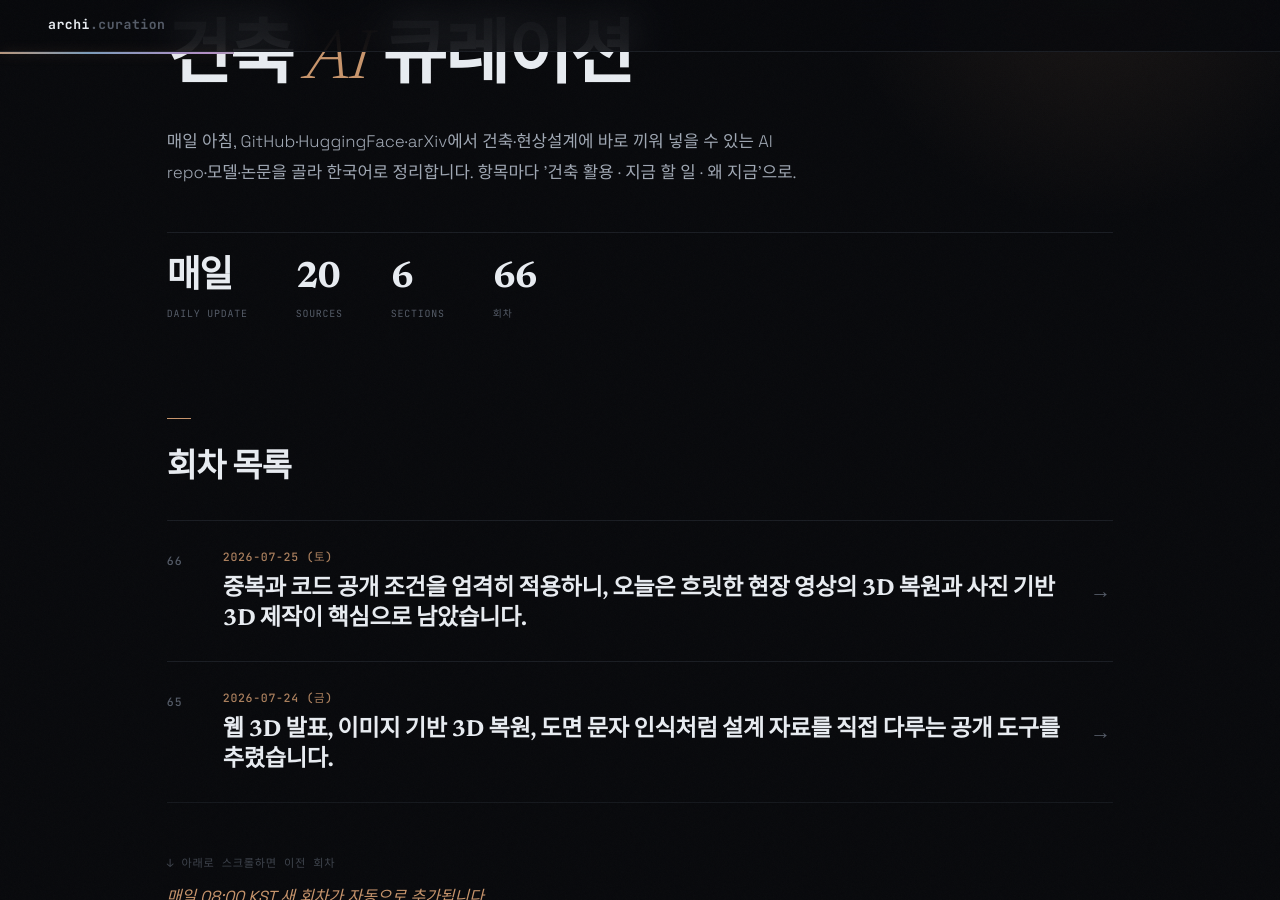
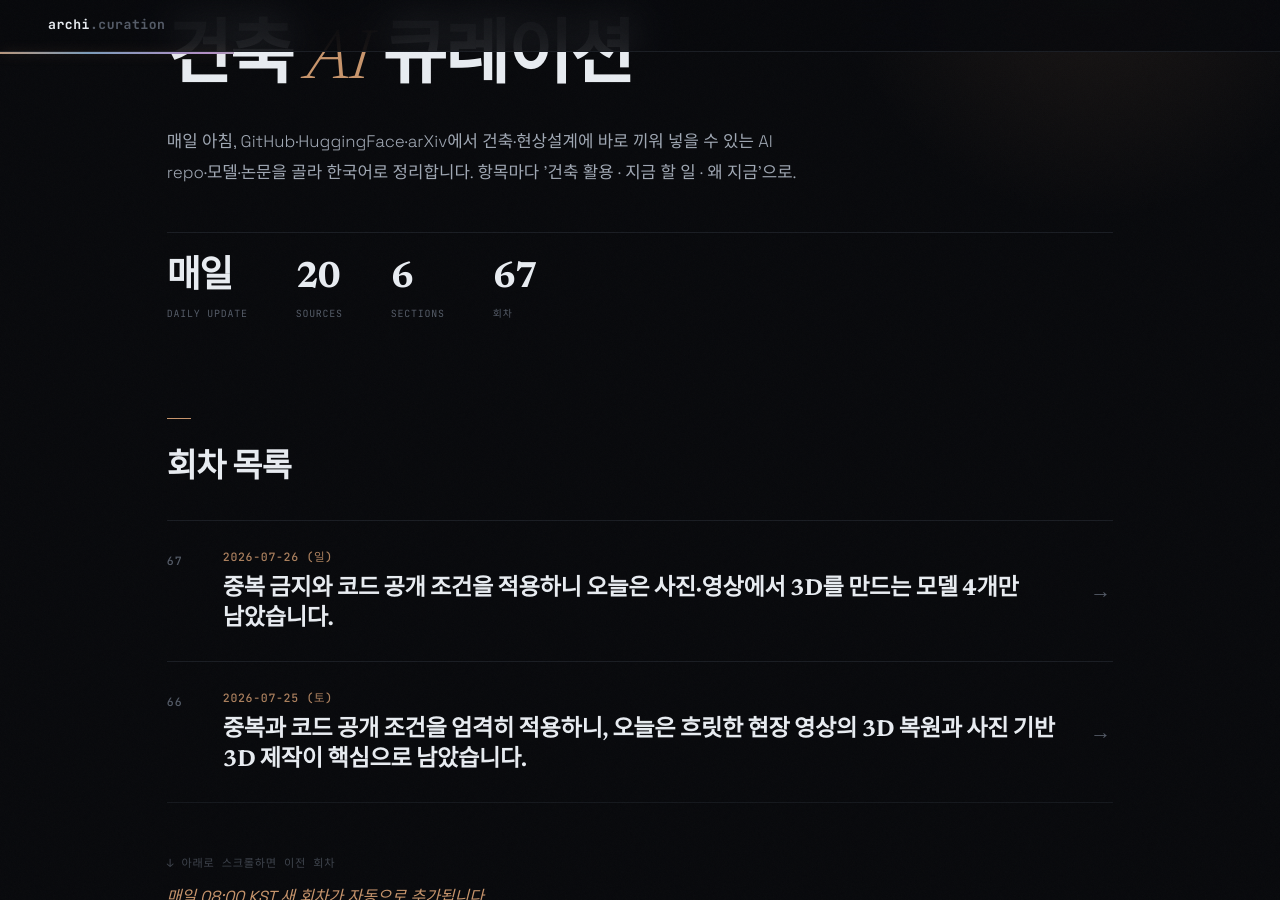
Before and after one commit to ghkch5gh-jpg/ainews-curation, a Jekyll site: the page built from index.md, in a window 1280 px wide and 900 px high, scrolled down 190 px. Built offline with Jekyll 4.4.1, drawn with Linux system fonts in a browser that asks for light colours; some web fonts are replaced.

Commit message:
daily: 2026-07-26

```diff
--- /dev/null
+++ b/2026-07-26_일.md
@@ -0,0 +1,75 @@
+---
+title: 2026-07-26 (일)
+eyebrow: ARCH · AI CURATION
+hero_title: "2026 · 07 · 26 <em>(일)</em>"
+description: "중복 금지와 코드 공개 조건을 적용하니 오늘은 사진·영상에서 3D를 만드는 모델 4개만 남았습니다."
+summary: 중복 금지와 코드 공개 조건을 적용하니 오늘은 사진·영상에서 3D를 만드는 모델 4개만 남았습니다.
+---
+
+<div class="news">
+<section class="news-flow-sec reveal"><h2 class="news-flow__t">이번 회차 흐름</h2><div class="news-flow"><p>안녕하세요! 오늘은 사진과 영상을 설계 참고용 3D로 바꾸는 기술이 중심입니다. 완성된 BIM을 바로 만들어주는 단계는 아니지만, 현장 기록과 매스 스터디의 출발점을 만드는 도구는 꾸준히 좋아지고 있어요. 특히 여러 사진의 위치 관계를 읽거나, 기존 3D 생성 모델을 가볍게 실행하려는 시도가 눈에 띕니다. 다만 수집된 자료 가운데 상당수가 최근 회차와 겹쳤고, 새 논문에는 공개 코드 링크가 확인되지 않았습니다. 억지로 수를 채우지 않고 지금 바로 내려받을 수 있는 자료만 추렸어요.</p></div></section>
+<section class="news-sec">
+<h2 class="news-sec__t">오늘의 헤드라인</h2>
+<article class="ni reveal">
+  <header class="ni__h">
+    <span class="ni__n">01</span>
+    <a class="ni__t" href="https://huggingface.co/facebook/VGGT-1B" target="_blank" rel="noopener">여러 사진의 위치를 맞춰 3D 장면을 만드는 VGGT <span class="ni__arrow">↗</span></a>
+    <span class="ni__tr"><span class="ni__src">HuggingFace</span><span class="ni__score">8/10</span></span>
+  </header>
+  <p class="ni__body">VGGT-1B는 여러 사진을 입력으로 사용하는 Image-to-3D 모델입니다. 다만 제공된 원문 발췌만으로는 카메라 위치와 공간 깊이를 함께 추정하는지, Rhino용 3D 참고 자료를 만들 수 있는지 확인하기 어렵습니다. BIM 부재나 정확한 실측 치수를 출력한다는 근거도 제시되지 않았습니다.</p>
+  <ul class="ni__pts"><li>여러 사진 사이의 카메라 위치와 공간 관계를 함께 추정합니다.</li><li>현장 사진을 3D 참고 자료로 바꾸는 초기 작업에 쓸 수 있습니다.</li><li>치수와 형상은 실측 자료를 기준으로 다시 검증해야 합니다.</li></ul>
+  <div class="ni__meta">
+    <div class="ni__row"><dt>얻는 것</dt><dd>여러 각도에서 촬영한 사진을 3D 자료로 변환하는 실험에 검토할 수 있습니다. 구체적인 출력물과 Rhino 연계 가능 여부는 모델 설명서를 추가로 확인해야 합니다.</dd></div>
+    <div class="ni__row ni__row--do"><dt>지금 할 일</dt><dd><p class="ni__do-text"><code class="ni__code">git clone https://huggingface.co/facebook/VGGT-1B</code> 후 Claude Code에 &quot;모델 설명서에서 설치 조건, 입력 사진 형식, 출력 형식과 Rhino 연계 가능 여부를 확인해줘&quot;라고 시켜보세요.</p></dd></div>
+    <div class="ni__row ni__row--why"><dt>왜 지금</dt><dd>사진 기반 3D 기술이 단순한 보기 좋은 장면을 넘어 카메라와 공간 관계를 함께 읽는 방향으로 이동하고 있습니다. 실측을 대체하진 못해도 초기 현황 모델 제작 시간을 줄일 가능성이 커요.</dd></div>
+  </div>
+  <footer class="ni__f"><span class="ni__verified">✓ 원문 대조</span><a class="ni__story" href="https://huggingface.co/facebook/VGGT-1B" target="_blank" rel="noopener">스토리 →</a></footer>
+</article>
+<article class="ni reveal">
+  <header class="ni__h">
+    <span class="ni__n">02</span>
+    <a class="ni__t" href="https://huggingface.co/ilintar/trellis2-gguf" target="_blank" rel="noopener">가볍게 실행하도록 줄인 TRELLIS.2 3D 모델 <span class="ni__arrow">↗</span></a>
+    <span class="ni__tr"><span class="ni__src">HuggingFace</span><span class="ni__score">7/10</span></span>
+  </header>
+  <p class="ni__body">이 자료는 TRELLIS 계열의 이미지 기반 3D 모델을 GGUF 형식으로 제공하는 저장소입니다. 다만 제공된 원문 발췌만으로는 원본보다 얼마나 가볍거나 작은지, 제품 사진이나 매스 이미지를 어떤 방식으로 3D로 변환하는지 확인할 수 없습니다. 사용 환경과 출력 형식은 모델 설명서를 먼저 확인해야 합니다.</p>
+  <ul class="ni__pts"><li>기존 3D 생성 모델을 더 작은 실행 파일 형태로 제공합니다.</li><li>단일 이미지에서 개략적인 입체 형상을 만드는 실험에 알맞습니다.</li><li>생성 결과를 CAD나 BIM 형상으로 다시 정리하는 과정이 필요합니다.</li></ul>
+  <div class="ni__meta">
+    <div class="ni__row"><dt>얻는 것</dt><dd>이미지를 3D로 변환하는 작업에 활용 가능한지 시험해볼 수 있습니다. OBJ나 glTF 출력과 Rhino 연계 가능 여부는 발췌에서 확인되지 않으므로 별도 검토가 필요합니다.</dd></div>
+    <div class="ni__row ni__row--do"><dt>지금 할 일</dt><dd><p class="ni__do-text"><code class="ni__code">git clone https://huggingface.co/ilintar/trellis2-gguf</code> 후 Claude Code에 &quot;모델 설명서를 읽고 Windows 실행 가능 여부, 필요한 하드웨어, 입력과 출력 형식, Rhino 연계 방법을 정리해줘&quot;라고 요청하세요.</p></dd></div>
+    <div class="ni__row ni__row--why"><dt>왜 지금</dt><dd>3D 생성 모델은 좋아지고 있지만 큰 그래픽카드가 필요한 경우가 많습니다. 가볍게 줄인 배포본은 사무실 장비에서 시험할 가능성을 넓혀줍니다.</dd></div>
+  </div>
+  <footer class="ni__f"><span class="ni__verified">✓ 원문 대조</span><a class="ni__story" href="https://huggingface.co/ilintar/trellis2-gguf" target="_blank" rel="noopener">스토리 →</a></footer>
+</article>
+<article class="ni reveal">
+  <header class="ni__h">
+    <span class="ni__n">03</span>
+    <a class="ni__t" href="https://huggingface.co/nvidia/Cosmos3-Edge" target="_blank" rel="noopener">현장 영상을 3D 이해 자료로 바꾸는 Cosmos3-Edge <span class="ni__arrow">↗</span></a>
+    <span class="ni__tr"><span class="ni__src">HuggingFace</span><span class="ni__score">6/10</span></span>
+  </header>
+  <p class="ni__body">Cosmos3-Edge라는 NVIDIA 모델 저장소이지만, 제공된 원문 발췌에는 모델의 용도와 기능을 설명하는 내용이 없습니다. 현실 영상이나 움직임의 이해, 현장 영상 분류, 3D 분석 및 BIM 출력 가능 여부는 이 발췌만으로 확인할 수 없습니다.</p>
+  <ul class="ni__pts"><li>현실 영상과 공간 변화를 다루는 모델 자료입니다.</li><li>현장 기록을 분류하거나 후속 3D 분석의 입력으로 시험할 수 있습니다.</li><li>건축 전용 모델이 아니므로 별도 개발과 검증이 필요합니다.</li></ul>
+  <div class="ni__meta">
+    <div class="ni__row"><dt>얻는 것</dt><dd>제공된 원문 발췌만으로는 건축 설계나 시공 기록 업무에서 얻을 수 있는 이점을 판단하기 어렵습니다.</dd></div>
+    <div class="ni__row ni__row--do"><dt>지금 할 일</dt><dd><p class="ni__do-text"><code class="ni__code">git clone https://huggingface.co/nvidia/Cosmos3-Edge</code> 후 Claude Code에 &quot;모델 설명서에서 모델의 실제 용도, 입력과 출력 형식, 필요한 그래픽카드 용량, 건축 영상에 적용 가능한 기능을 확인해줘&quot;라고 시켜보세요.</p></dd></div>
+    <div class="ni__row ni__row--why"><dt>왜 지금</dt><dd>영상 생성에서 한 걸음 더 나아가 현실 공간을 읽는 모델이 빠르게 늘고 있습니다. 건축 실무에 바로 쓰기 전, 현장 영상 분석 가능성을 확인해볼 시점입니다.</dd></div>
+  </div>
+  <footer class="ni__f"><span class="ni__verified">✓ 원문 대조</span><a class="ni__story" href="https://huggingface.co/nvidia/Cosmos3-Edge" target="_blank" rel="noopener">스토리 →</a></footer>
+</article>
+<article class="ni reveal">
+  <header class="ni__h">
+    <span class="ni__n">04</span>
+    <a class="ni__t" href="https://huggingface.co/conradlocke/krea2-identity-edit" target="_blank" rel="noopener">설계 이미지의 형태는 두고 표현을 바꾸는 정체성 편집 모델 <span class="ni__arrow">↗</span></a>
+    <span class="ni__tr"><span class="ni__src">HuggingFace</span><span class="ni__score">5/10</span></span>
+  </header>
+  <p class="ni__body">Krea 2 Identity Edit는 이미지 편집용 LoRA로 소개되며 ComfyUI 관련 태그가 붙어 있습니다. 이름상 정체성 편집을 목적으로 하지만, 제공된 원문 발췌에는 대상의 모습을 유지하는 구체적인 방식이나 건축 이미지에서 재료감만 바꿀 수 있다는 설명이 없습니다.</p>
+  <ul class="ni__pts"><li>원본 대상의 인상을 유지하는 이미지 편집을 목표로 합니다.</li><li>같은 설계안의 재료와 분위기 변형을 비교하는 데 시도할 수 있습니다.</li><li>도면이나 3D 형상을 수정하는 도구는 아닙니다.</li></ul>
+  <div class="ni__meta">
+    <div class="ni__row"><dt>얻는 것</dt><dd>이미지 편집 작업에 활용할 수 있는지 검토할 수 있습니다. 같은 투시도의 형상을 유지하면서 재료나 분위기만 바꿀 수 있는지는 실제 테스트와 모델 설명서 확인이 필요합니다.</dd></div>
+    <div class="ni__row ni__row--do"><dt>지금 할 일</dt><dd><p class="ni__do-text"><code class="ni__code">git clone https://huggingface.co/conradlocke/krea2-identity-edit</code> 후 Claude Code에 &quot;모델 설명서에서 지원 환경과 사용법을 확인하고, 건축 투시도 편집에 적용할 수 있는 테스트 절차를 작성해줘&quot;라고 요청하세요.</p></dd></div>
+    <div class="ni__row ni__row--why"><dt>왜 지금</dt><dd>설계 이미지 생성보다 중요한 문제가 같은 안을 유지하며 수정하는 일로 옮겨가고 있습니다. 형태 보존 성능이 충분하다면 대안 비교 이미지 제작에 도움이 될 수 있어요.</dd></div>
+  </div>
+  <footer class="ni__f"><span class="ni__verified">✓ 원문 대조</span><a class="ni__story" href="https://huggingface.co/conradlocke/krea2-identity-edit" target="_blank" rel="noopener">스토리 →</a></footer>
+</article>
+</section>
+<div class="news-outro"><span class="news-outro__t">맺음말</span><p>오늘 자료는 Revit을 대신하는 도구보다, 설계 전에 현실과 아이디어를 빠르게 3D 재료로 바꾸는 도구에 가깝습니다. 결과를 곧바로 도면으로 믿기보다는 Rhino에서 치수와 형태를 다시 확인하는 참고 모델로 쓰는 게 안전해요. 적은 목록이지만 실제로 시험할 수 있는 것만 남겼습니다.</p></div>
+</div>
--- a/index.md
+++ b/index.md
@@ -10,12 +10,13 @@ stats:
     lbl: "Sources"
   - num: "6"
     lbl: "Sections"
-  - num: "66"
+  - num: "67"
     lbl: "회차"
 ---
 
 ## 회차 목록
 
+- [2026-07-26 (일) — 중복 금지와 코드 공개 조건을 적용하니 오늘은 사진·영상에서 3D를 만드는 모델 4개만 남았습니다.](2026-07-26_일.html)
 - [2026-07-25 (토) — 중복과 코드 공개 조건을 엄격히 적용하니, 오늘은 흐릿한 현장 영상의 3D 복원과 사진 기반 3D 제작이 핵심으로 남았습니다.](2026-07-25_토.html)
 - [2026-07-24 (금) — 웹 3D 발표, 이미지 기반 3D 복원, 도면 문자 인식처럼 설계 자료를 직접 다루는 공개 도구를 추렸습니다.](2026-07-24_금.html)
 - [2026-07-23 (목) — 사진을 3D로 바꾸는 모델이 강세였고, Rhino 자동화와 형상 성능 검토에 쓸 기반 코드도 눈에 띄었습니다.](2026-07-23_목.html)
```
